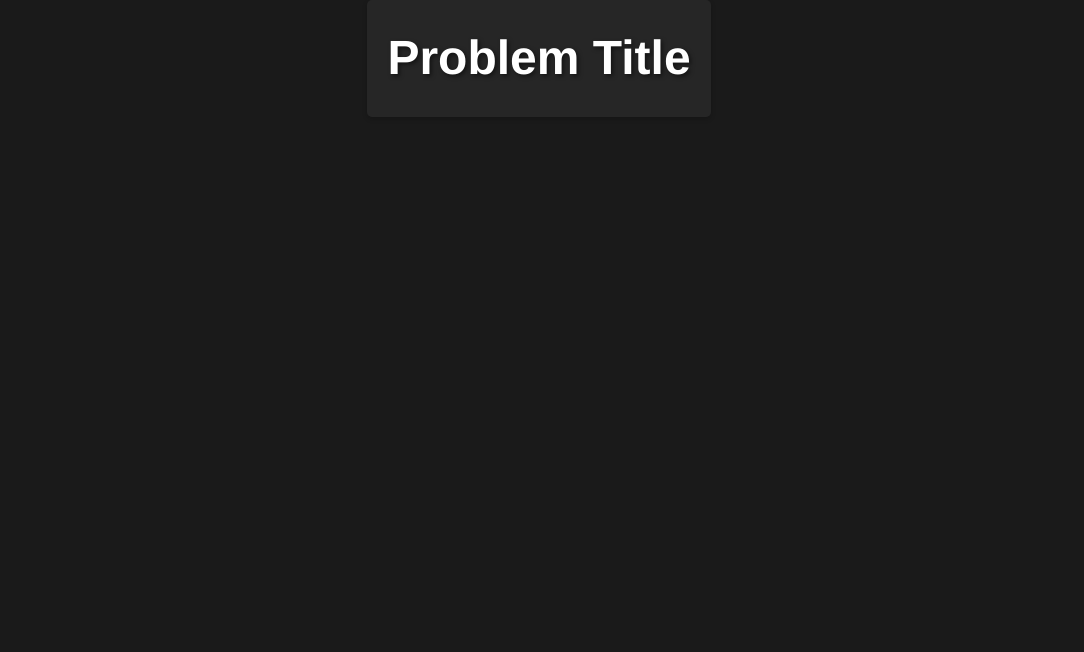
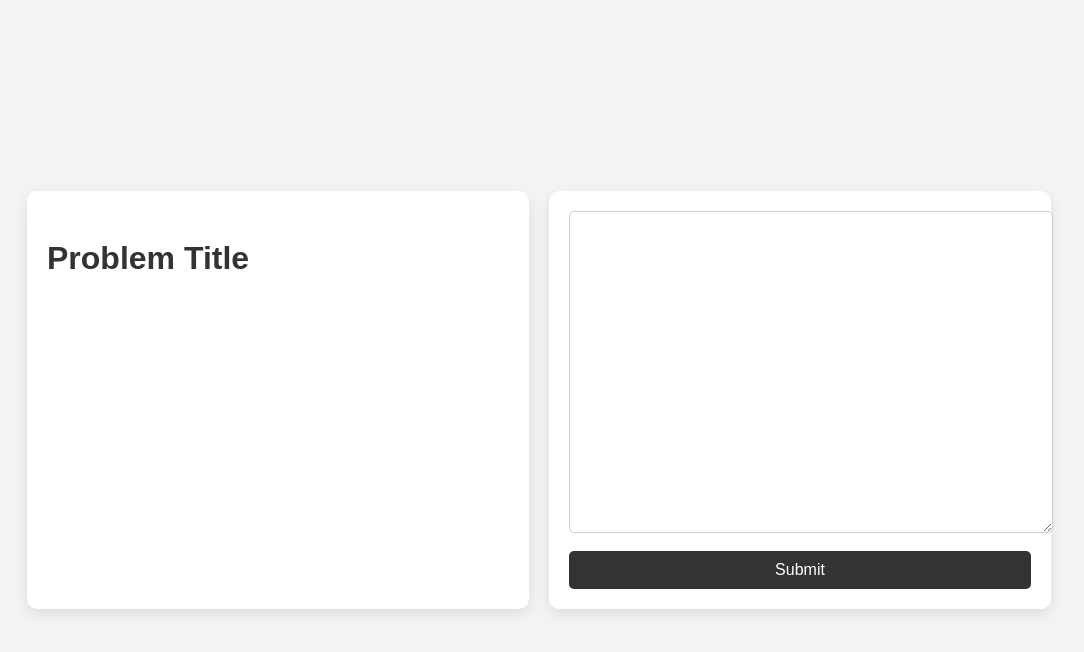
Before and after one commit to agastyahukoo/CodeChamp, a plain HTML site: page problem_template.html in a window 1280 px wide. Shown: the whole page, without its empty margins (101-1185 px from the left). Drawn offline with Linux system fonts and the light colour scheme.

Commit message:
Update problem_template.html

```diff
--- a/problem_template.html
+++ b/problem_template.html
@@ -4,16 +4,80 @@
     <meta charset="UTF-8">
     <meta name="viewport" content="width=device-width, initial-scale=1.0">
     <title>CodeChamp - Problem</title>
-    <link rel="stylesheet" href="styles.css">
+    <style>
+        body {
+            font-family: 'Arial', sans-serif;
+            background-color: #f4f4f4;
+            color: #333;
+            line-height: 1.6;
+            display: flex;
+            justify-content: center;
+            align-items: center;
+            height: 100vh;
+            margin: 0;
+        }
+        .container {
+            width: 80%;
+            display: flex;
+            justify-content: space-between;
+        }
+        .problem {
+            flex: 1;
+            margin-right: 20px;
+            background: #fff;
+            padding: 20px;
+            border-radius: 10px;
+            box-shadow: 0 5px 15px rgba(0, 0, 0, 0.1);
+        }
+        .compiler {
+            flex: 1;
+            background: #fff;
+            padding: 20px;
+            border-radius: 10px;
+            box-shadow: 0 5px 15px rgba(0, 0, 0, 0.1);
+        }
+        h1 {
+            margin-bottom: 10px;
+        }
+        #problem-description {
+            margin-bottom: 20px;
+        }
+        textarea {
+            width: 100%;
+            height: 300px;
+            border: 1px solid #ccc;
+            border-radius: 5px;
+            padding: 10px;
+            font-family: 'Courier New', monospace;
+            font-size: 16px;
+            margin-bottom: 10px;
+        }
+        button {
+            width: 100%;
+            padding: 10px;
+            border: none;
+            border-radius: 5px;
+            background-color: #333;
+            color: white;
+            font-size: 16px;
+            cursor: pointer;
+        }
+        button:hover {
+            background-color: #555;
+        }
+    </style>
 </head>
 <body>
-    <!-- Problem Content Section -->
-    <div class="section" id="problem-content">
-        <div class="content">
+    <div class="container">
+        <div class="problem">
             <h1 id="problem-title">Problem Title</h1>
             <div id="problem-description">
                 <!-- Problem description will be loaded here -->
             </div>
+        </div>
+        <div class="compiler">
+            <textarea id="code-editor"></textarea>
+            <button onclick="runCode()">Submit</button>
         </div>
     </div>
 
```
